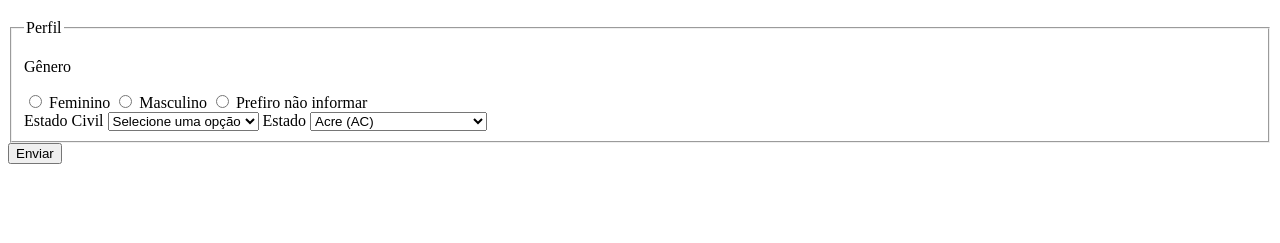
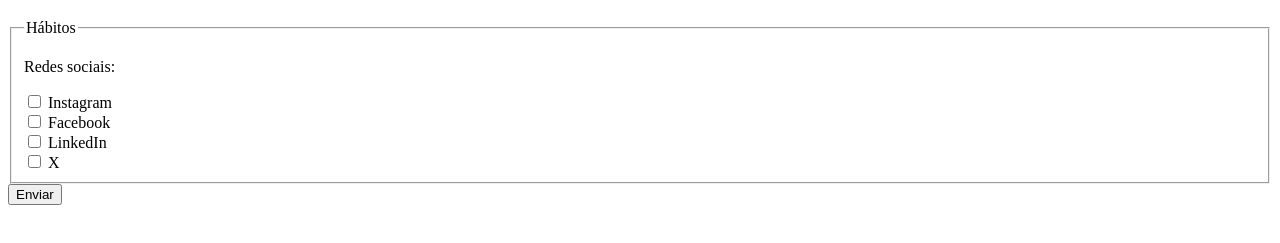
Before and after one commit to lucasbernardes26/pesquisa-culturama, a plain HTML site: page index.html in a window 1280 px wide. Shown: the part 61-304 px from the top of the page. Drawn offline with Linux system fonts and the light colour scheme.

Commit message:
adciona opcao de redes sociais

```diff
--- a/index.html
+++ b/index.html
@@ -40,7 +40,7 @@
 
             </fieldset> -->
 
-            <fieldset>
+            <!-- <fieldset>
                 <legend>Perfil</legend>
 
                 <p>Gênero</p>
@@ -93,7 +93,29 @@
                     <option value="se">Sergipe (SE)</option>
                     <option value="to">Tocantins (TO)</option>
                 </select>
+            </fieldset> -->
+
+            <fieldset>
+                <legend>Hábitos</legend>
+                <p>Redes sociais:</p>
+                <input type="checkbox" name="userSocial" value="instagram">
+                <label for="">Instagram</label>
+                <br>
+
+                <input type="checkbox" name="userSocial" value="facebook">
+                <label for="">Facebook</label>
+                <br>
+
+                <input type="checkbox" name="userSocial" value="linkedin">
+                <label for="">LinkedIn</label>
+                <br>
+
+                <input type="checkbox" name="userSocial" value="x">
+                <label for="userSocial">X</label>
+                <br>
             </fieldset>
+
+
             <button type="submit">Enviar</button>
         </form>
     </section>
```
